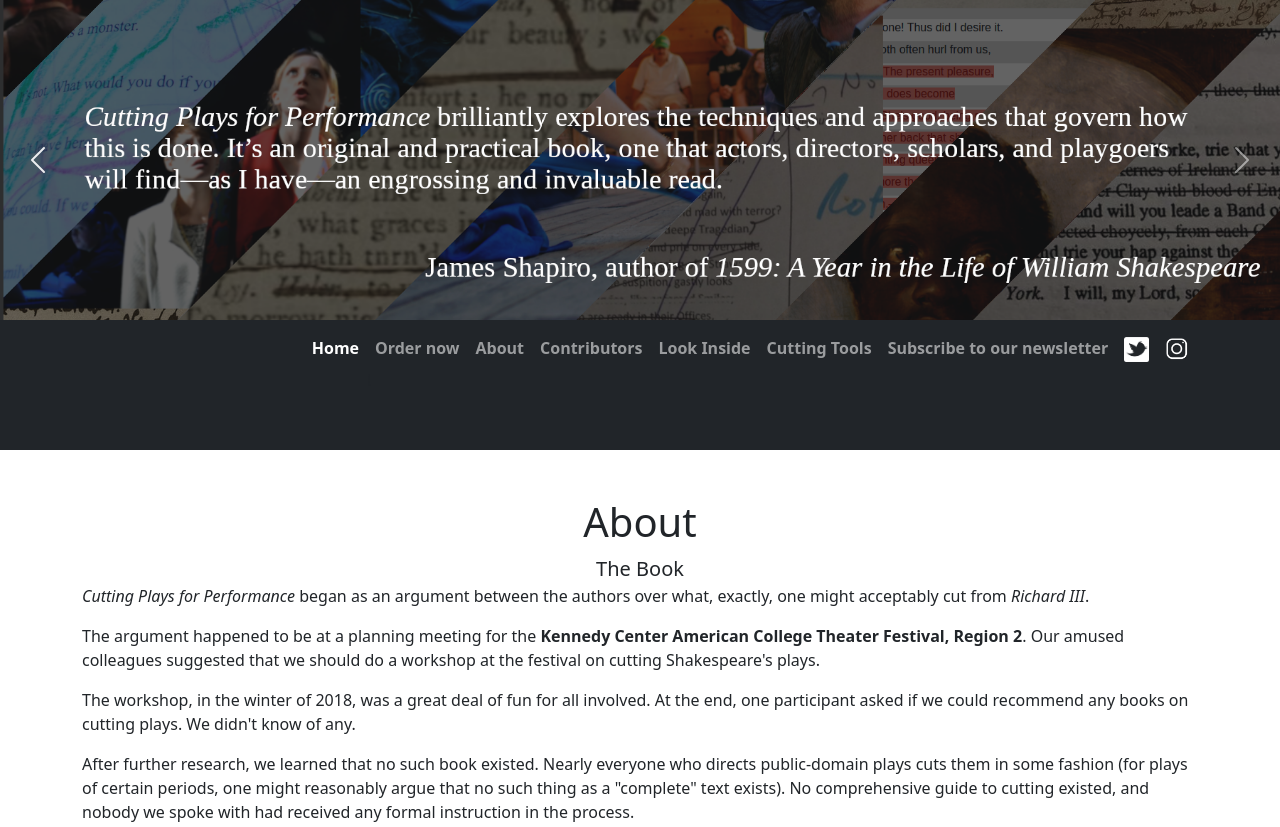
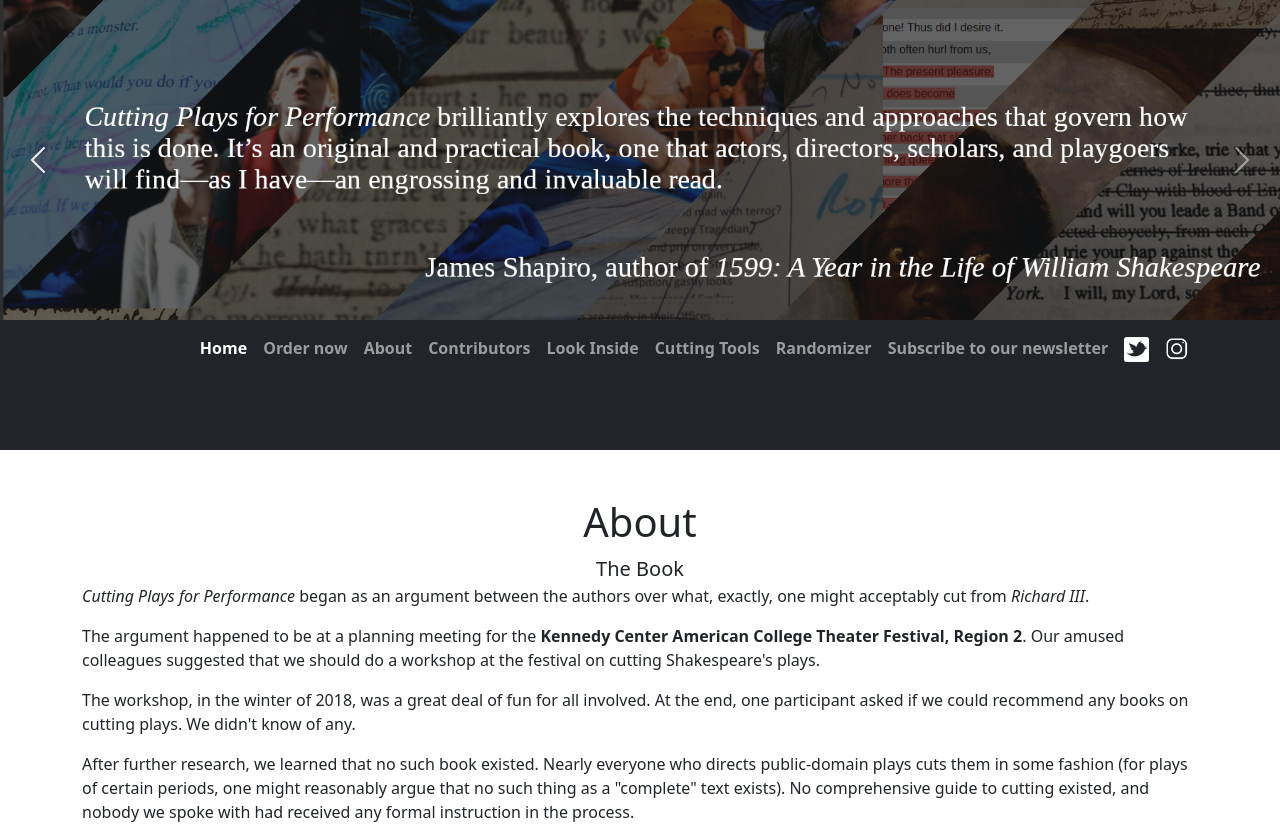
Before and after one commit to nilatti/cutting-plays, a plain HTML site: page about.html in a window 1280 px wide. Shown: the top 827 px of the page. Drawn offline with nearby package versions, Linux system fonts and the light colour scheme.

Commit message:
added randomizer to top menu

```diff
--- a/about.html
+++ b/about.html
@@ -95,6 +95,9 @@
             </li>
             <li class="nav-item">
               <a class="nav-link" href="./cut.html">Cutting Tools</a>
+            </li>
+            <li class="nav-item">
+              <a class="nav-link" href="./randomizer.html">Randomizer</a>
             </li>
             <li class="nav-item">
               <a
```
Also changed, not shown: contributors.html (+3 -0 lines), cut.html (+3 -0 lines), index.html (+3 -0 lines), look_inside.html (+3 -0 lines), randomizer.html (+3 -0 lines).
